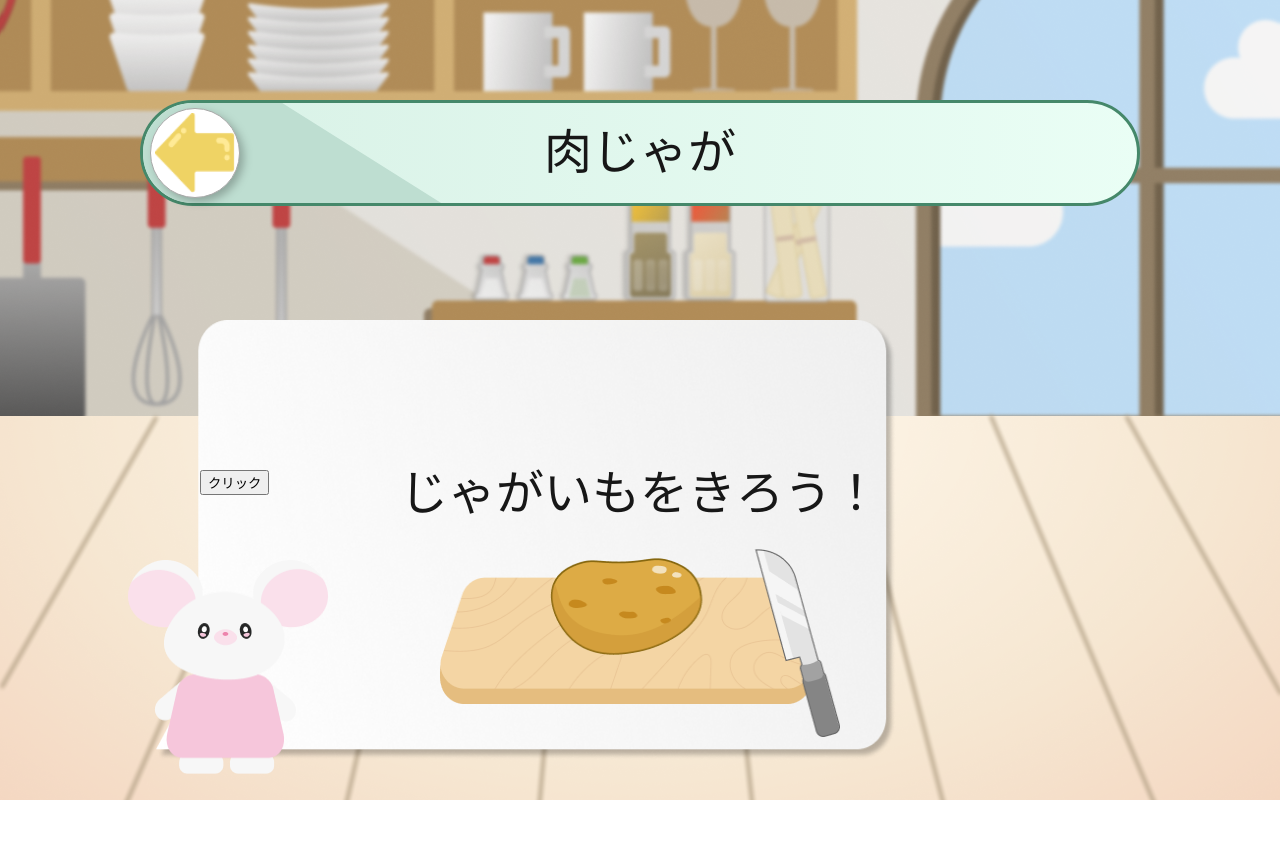
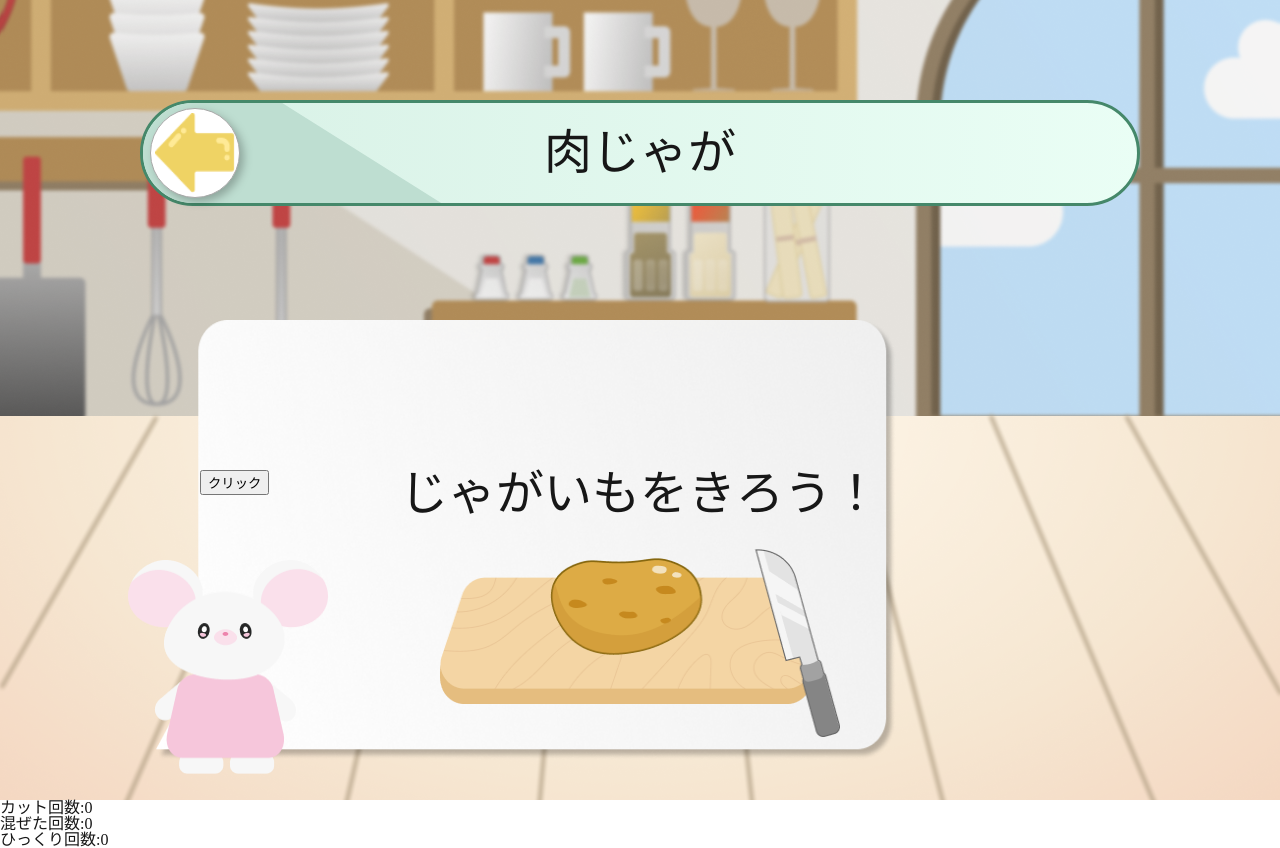
Before and after one commit to kanayakaisei/cooking_game, a Next.js app: page /game in a window 1280 px wide. Before the commit the page ends 800 px from the top, so only its background shows below. Built offline with nearby package versions, Linux system fonts and the light colour scheme; no server answers.

Commit message:
meshデータfetchで取得 / dbの最新データリアルタイムで表示

```diff
--- a/app/game/page.tsx
+++ b/app/game/page.tsx
@@ -1,5 +1,5 @@
 "use client";
-import { useState } from "react";
+import { useState, useEffect } from "react";
 import styles from "./page.module.css";
 import Image from "next/image";
 import Link from "next/link";
@@ -39,6 +39,29 @@ const Game = () => {
     const [mixCount, setMixCount] = useState(0);
     //10回押したら
     const [mixPos, setMixPos] = useState(0);
+
+    // meshデータ
+    const [countCut, setCountCut] = useState(0);
+    const [countMix, setCountMix] = useState(0);
+    const [countFlip, setCountFlip] = useState(0);
+
+    useEffect(() => {
+        const timer = setInterval(async () => {
+            try {
+                const [cut, mix, flip] = await Promise.all([
+                    fetch("https://click.ecc.ac.jp/ecc/kkanaya/works/2/Sizen/php/get_cut.php").then(res => res.text()),
+                    fetch("https://click.ecc.ac.jp/ecc/kkanaya/works/2/Sizen/php/get_mix.php").then(res => res.text()),
+                    fetch("https://click.ecc.ac.jp/ecc/kkanaya/works/2/Sizen/php/get_flip.php").then(res => res.text()),
+                ]);
+                setCountCut(parseInt(cut, 10) || 0);
+                setCountMix(parseInt(mix, 10) || 0);
+                setCountFlip(parseInt(flip, 10) || 0);
+            } catch (e) {
+                console.error(e);
+            }
+        }, 1000);
+        return () => clearInterval(timer);
+    }, []);
 
 
     const handle = () => {
@@ -258,11 +281,15 @@ const Game = () => {
 
                         {step !== "finish" && (
                             <button onClick={handle} className={styles.click}>クリック</button>
-
                         )}
                     </div>
                 </div>
             </div >
+            <div className={styles.count}>
+                <p>カット回数:{countCut}</p>
+                <p>混ぜた回数:{countMix}</p>
+                <p>ひっくり回数:{countFlip}</p>
+            </div>
         </>
     )
 }
```
